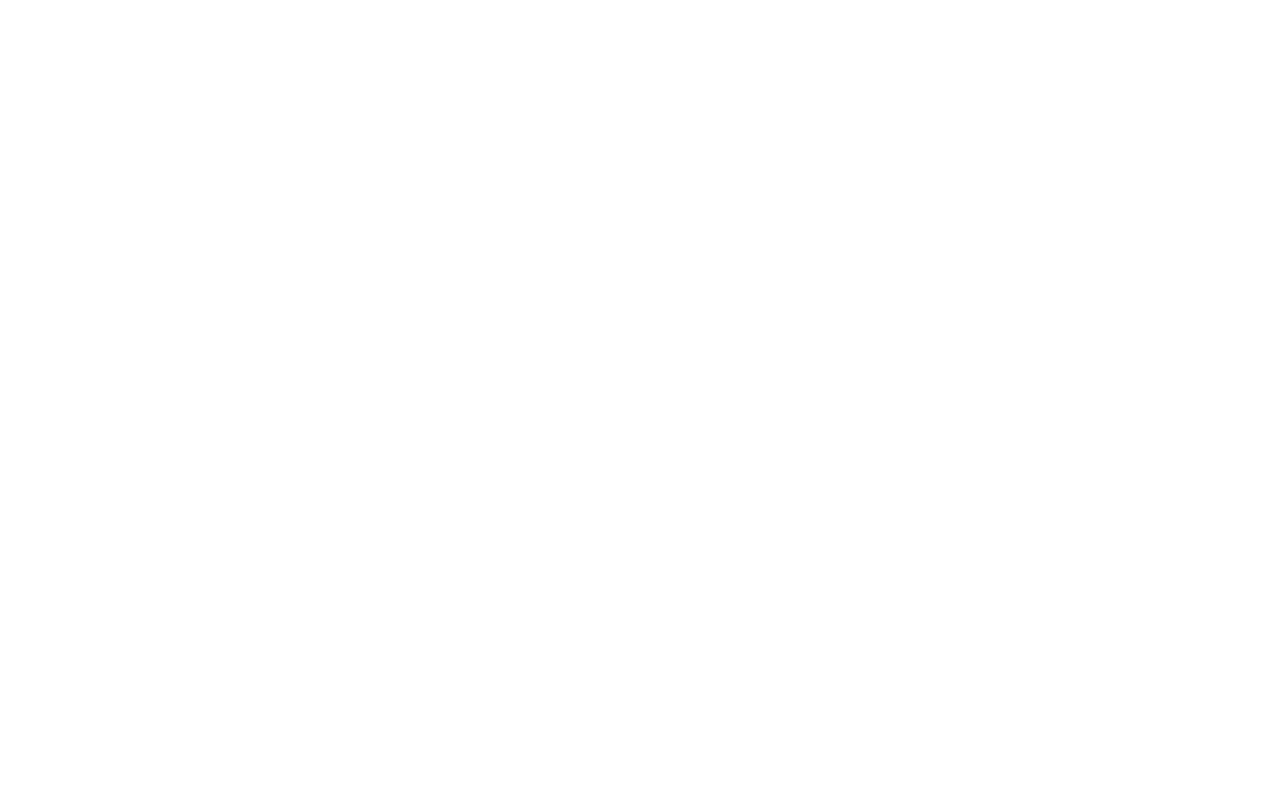
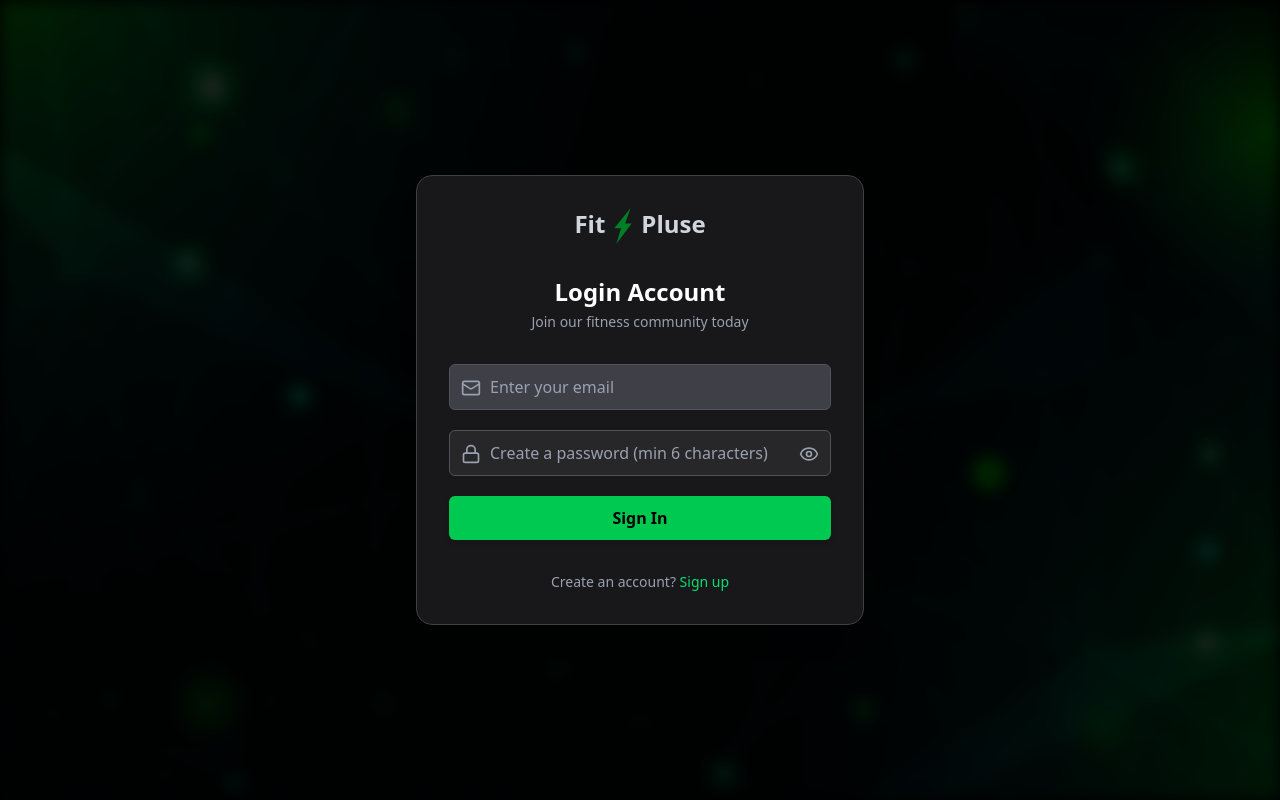
Before and after one commit to Girishmasade/fitpulse-gym-mern-project, a React (Vite) app in the folder client/: page /login in a window 1280 px wide. Built offline with nearby package versions, Linux system fonts and the light colour scheme.

Commit message:
feat: implement authentication pages and setup Redux slices for API and auth management
Signed-off-by: Girishmasade <girishmasade@gmail.com>

```diff
--- /dev/null
+++ b/client/src/pages/Dashboard.jsx
@@ -0,0 +1,11 @@
+import React from 'react'
+
+const Dashboard = () => {
+  return (
+    <div>
+
+    </div>
+  )
+}
+
+export default Dashboard
--- a/client/src/pages/authantication/Login.jsx
+++ b/client/src/pages/authantication/Login.jsx
@@ -1,11 +1,118 @@
-import React from 'react'
+import React, { useEffect, useState } from "react";
+import { ArrowLeft, Eye, User, Mail, Lock } from "lucide-react";
+import { Link } from "react-router-dom";
+import signupBG from "/SignUpBG.jpg";
+import electricSvg from "/electric.svg";
 
 const Login = () => {
+  const [showPassword, setShowPassword] = useState(false);
+  const [email, setEmail] = useState("");
+  const [password, setPassword] = useState("");
+
+  const setOnChange = (e) => {
+    const { name, value } = e.target;
+   if (name === "email") {
+      setEmail(value);
+    } else if (name === "password") {
+      setPassword(value);
+    }
+  };
+
+  const handleSubmit = (e) => {
+    e.preventDefault();
+
+  };
+
   return (
-    <div>
+    <div className="relative w-full min-h-screen flex items-center justify-center px-4 py-12 bg-black">
 
+      <div
+        className="absolute inset-0 bg-cover bg-center blur-sm opacity-40"
+        style={{ backgroundImage: `url(${signupBG})` }}
+      />
+
+      <div className="absolute inset-0 bg-black/60" />
+
+
+      <div className="relative z-10 w-full max-w-md bg-zinc-900 rounded-2xl p-8 shadow-xl border border-zinc-700 space-y-8 backdrop-blur-md bg-opacity-80">
+
+        {/* <div className="flex items-center gap-2  text-gray-300 text-sm">
+          <ArrowLeft className="w-4 h-4" />
+          <Link to="/" className="hover:underline">
+            Back to Home
+          </Link>
+        </div> */}
+
+        <div className="flex items-center gap-2 justify-center text-center text-gray-300 text-2xl">
+          <Link to="/" className="font-bold flex">
+            <span>Fit</span>
+            <img src={electricSvg} alt="" className="w-9" />
+            <span>Pluse</span>
+          </Link>
+        </div>
+
+
+        <div className="text-center text-white">
+          <h1 className="text-2xl font-bold mb-1">Login Account</h1>
+          <p className="text-gray-400 text-sm">
+            Join our fitness community today
+          </p>
+        </div>
+
+        <form className="space-y-5">
+
+          {/* Email */}
+          <div className="relative">
+            <Mail className="absolute left-3 top-3.5 w-5 h-5 text-gray-400" />
+            <input
+              type="email"
+              placeholder="Enter your email"
+              className="w-full pl-10 pr-4 py-2.5 rounded-md bg-zinc-700 text-white placeholder-gray-400 border border-zinc-600 focus:outline-none focus:ring-2 focus:ring-green-400"
+              value={email}
+              onChange={setOnChange}
+              name="email"
+            />
+          </div>
+
+          {/* Password */}
+          <div className="relative">
+            <Lock className="absolute left-3 top-3.5 w-5 h-5 text-gray-400" />
+            <input
+              type={showPassword ? "text" : "password"}
+              placeholder="Create a password (min 6 characters)"
+              className="w-full pl-10 pr-10 py-2.5 rounded-md bg-zinc-800 text-white placeholder-gray-400 border border-zinc-600 focus:outline-none focus:ring-2 focus:ring-green-400"
+              value={password}
+              onChange={setOnChange}
+              name="password"
+              minLength="6"
+              required
+            />
+            <Eye
+              className="absolute right-3 top-3.5 w-5 h-5 text-gray-400 cursor-pointer"
+              onClick={() => setShowPassword(!showPassword)}
+            />
+          </div>
+
+          {/* Submit Button */}
+          <button
+            onClick={handleSubmit}
+            type="submit"
+            className="w-full hover:cursor-pointer bg-green-500 hover:bg-green-600 transition text-black font-semibold py-2.5 rounded-md shadow-md"
+          >
+            Sign In
+          </button>
+        </form>
+
+        {/* Footer Link */}
+        <p className="text-center text-gray-400 text-sm">
+          Create an account?{" "}
+          <Link to="/signup" className="text-green-400 hover:underline">
+            Sign up
+          </Link>
+        </p>
+      </div>
     </div>
-  )
-}
+  );
+};
 
-export default Login
+export default Login;
--- a/client/src/pages/authantication/Signup.jsx
+++ b/client/src/pages/authantication/Signup.jsx
@@ -1,53 +1,80 @@
-import React, { useState } from 'react';
-import { ArrowLeft, Eye, User, Mail, Lock } from 'lucide-react';
-import { Link } from 'react-router-dom';
-import signupBG from '/SignUpBG.jpg';
-import electricSvg from '/electric.svg';
+import React, { useEffect, useState } from "react";
+import { ArrowLeft, Eye, User, Mail, Lock } from "lucide-react";
+import { Link } from "react-router-dom";
+import signupBG from "/SignUpBG.jpg";
+import electricSvg from "/electric.svg";
 
 const Signup = () => {
   const [showPassword, setShowPassword] = useState(false);
+  const [username, setUsername] = useState("");
+  const [email, setEmail] = useState("");
+  const [password, setPassword] = useState("");
+  const [role, setRole] = useState("admin", "trainer", "member");
+
+  const setOnChange = (e) => {
+    const { name, value } = e.target;
+    if (name === "username") {
+      setUsername(value);
+    } else if (name === "email") {
+      setEmail(value);
+    } else if (name === "password") {
+      setPassword(value);
+    } else if (name === "role") {
+      setRole(value);
+    }
+  };
+
+  const handleSubmit = (e) => {
+    e.preventDefault();
+
+  };
 
   return (
     <div className="relative w-full min-h-screen flex items-center justify-center px-4 py-12 bg-black">
 
-      {/* Background Image Layer */}
       <div
         className="absolute inset-0 bg-cover bg-center blur-sm opacity-40"
         style={{ backgroundImage: `url(${signupBG})` }}
       />
 
-      {/* Overlay */}
       <div className="absolute inset-0 bg-black/60" />
 
-      {/* Foreground Content */}
+
       <div className="relative z-10 w-full max-w-md bg-zinc-900 rounded-2xl p-8 shadow-xl border border-zinc-700 space-y-8 backdrop-blur-md bg-opacity-80">
 
-        {/* Back Button */}
         <div className="flex items-center gap-2  text-gray-300 text-sm">
           <ArrowLeft className="w-4 h-4" />
-          <Link to="/" className="hover:underline">Back to Home</Link>
+          <Link to="/" className="hover:underline">
+            Back to Home
+          </Link>
         </div>
 
-         <div className="flex items-center gap-2 justify-center text-center text-gray-300 text-2xl">
-          <Link to="/" className="font-bold flex"><span>Fit</span><img src={electricSvg} alt="" className='w-9'/><span>Pluse</span></Link>
+        <div className="flex items-center gap-2 justify-center text-center text-gray-300 text-2xl">
+          <Link to="/" className="font-bold flex">
+            <span>Fit</span>
+            <img src={electricSvg} alt="" className="w-9" />
+            <span>Pluse</span>
+          </Link>
         </div>
 
-        {/* Heading */}
+
         <div className="text-center text-white">
           <h1 className="text-2xl font-bold mb-1">Create Account</h1>
-          <p className="text-gray-400 text-sm">Join our fitness community today</p>
+          <p className="text-gray-400 text-sm">
+            Join our fitness community today
+          </p>
         </div>
 
-        {/* Form */}
         <form className="space-y-5">
-
-          {/* Full Name */}
           <div className="relative">
             <User className="absolute left-3 top-3.5 w-5 h-5 text-gray-400" />
             <input
               type="text"
               placeholder="Enter your full name"
               className="w-full pl-10 pr-4 py-2.5 rounded-md bg-zinc-800 text-white placeholder-gray-400 border border-zinc-600 focus:outline-none focus:ring-2 focus:ring-green-400"
+              value={username}
+              onChange={setOnChange}
+              name="username"
             />
           </div>
 
@@ -58,6 +85,9 @@ const Signup = () => {
               type="email"
               placeholder="Enter your email"
               className="w-full pl-10 pr-4 py-2.5 rounded-md bg-zinc-700 text-white placeholder-gray-400 border border-zinc-600 focus:outline-none focus:ring-2 focus:ring-green-400"
+              value={email}
+              onChange={setOnChange}
+              name="email"
             />
           </div>
 
@@ -68,6 +98,11 @@ const Signup = () => {
               type={showPassword ? "text" : "password"}
               placeholder="Create a password (min 6 characters)"
               className="w-full pl-10 pr-10 py-2.5 rounded-md bg-zinc-800 text-white placeholder-gray-400 border border-zinc-600 focus:outline-none focus:ring-2 focus:ring-green-400"
+              value={password}
+              onChange={setOnChange}
+              name="password"
+              minLength="6"
+              required
             />
             <Eye
               className="absolute right-3 top-3.5 w-5 h-5 text-gray-400 cursor-pointer"
@@ -76,7 +111,11 @@ const Signup = () => {
           </div>
 
           {/* Role */}
-          <select className="w-full px-4 py-2.5 rounded-md bg-zinc-800 text-white border border-green-500 focus:outline-none focus:ring-2 focus:ring-green-400">
+          <select
+          value={role}
+          onChange={setOnChange}
+          name="role"
+          className="w-full px-4 py-2.5 rounded-md bg-zinc-800 text-white border border-green-500 focus:outline-none focus:ring-2 focus:ring-green-400">
             <option value="">Select your role</option>
             <option value="admin">Admin</option>
             <option value="trainer">Trainer</option>
@@ -85,8 +124,9 @@ const Signup = () => {
 
           {/* Submit Button */}
           <button
+            onClick={handleSubmit}
             type="submit"
-            className="w-full bg-green-500 hover:bg-green-600 transition text-black font-semibold py-2.5 rounded-md shadow-md"
+            className="w-full hover:cursor-pointer bg-green-500 hover:bg-green-600 transition text-black font-semibold py-2.5 rounded-md shadow-md"
           >
             Create Account
           </button>
--- /dev/null
+++ b/client/src/redux/api/apiSlice.js
@@ -0,0 +1,16 @@
+import { createSlice, fetchBaseQuery } from "@reduxjs/toolkit";
+
+export const apiSlice = createSlice({
+  reducerPath: "api",
+  baseQuery: fetchBaseQuery({
+    baseUrl: process.env.VITE_BACKEND_URL + "/api",
+    prepareHeaders: (Headers, { getstate }) => {
+      const token = getstate().auth.token;
+      if (token) {
+        Headers.set("authorization", `Bearer ${token}`);
+      }
+      return Headers;
+    },
+  }),
+  endpoints: (builder) => ({}),
+});
--- /dev/null
+++ b/client/src/redux/api/authApiSlice.js
@@ -0,0 +1,30 @@
+import { createSlice } from "@reduxjs/toolkit";
+
+const initialState ={
+    user: localStorage.getItem("user")
+    ? JSON.parse(localStorage.getItem("user"))
+    : null,
+    token: localStorage.getItem("token")
+}
+
+export const authReducer = createSlice({
+    name: 'auth',
+    initialState,
+    reducers: {
+        setCredentials: (state, action) => {
+            state.user = action.payload.user
+            state.token = action.payload.token
+            localStorage.setItem("user", JSON.stringify(action.payload.user))
+            localStorage.setItem("token", action.payload.token)
+        },
+        logout: (state) => {
+            state.user = null;
+            state.token = null;
+            localStorage.removeItem("user");
+            localStorage.removeItem("token");
+        }
+    }
+})
+
+export const { setCredentials, logout } = authapiSlice.actions;
+export default authReducer.reducer;
--- /dev/null
+++ b/client/src/redux/store.js
@@ -0,0 +1,13 @@
+import {configureStore} from '@reduxjs/toolkit';
+import {authapiSlice} from './api/apiSlice';
+import { authReducer } from './api/authApiSlice';
+
+export const store = configureStore({
+    reducer:{
+        [authapiSlice.reducerPath]: authapiSlice.reducer,
+        auth: authReducer,
+        middleware: (getDefaultMiddleware) =>{
+            return getDefaultMiddleware().concat(authapiSlice.middleware);
+        }
+    }
+})
```
